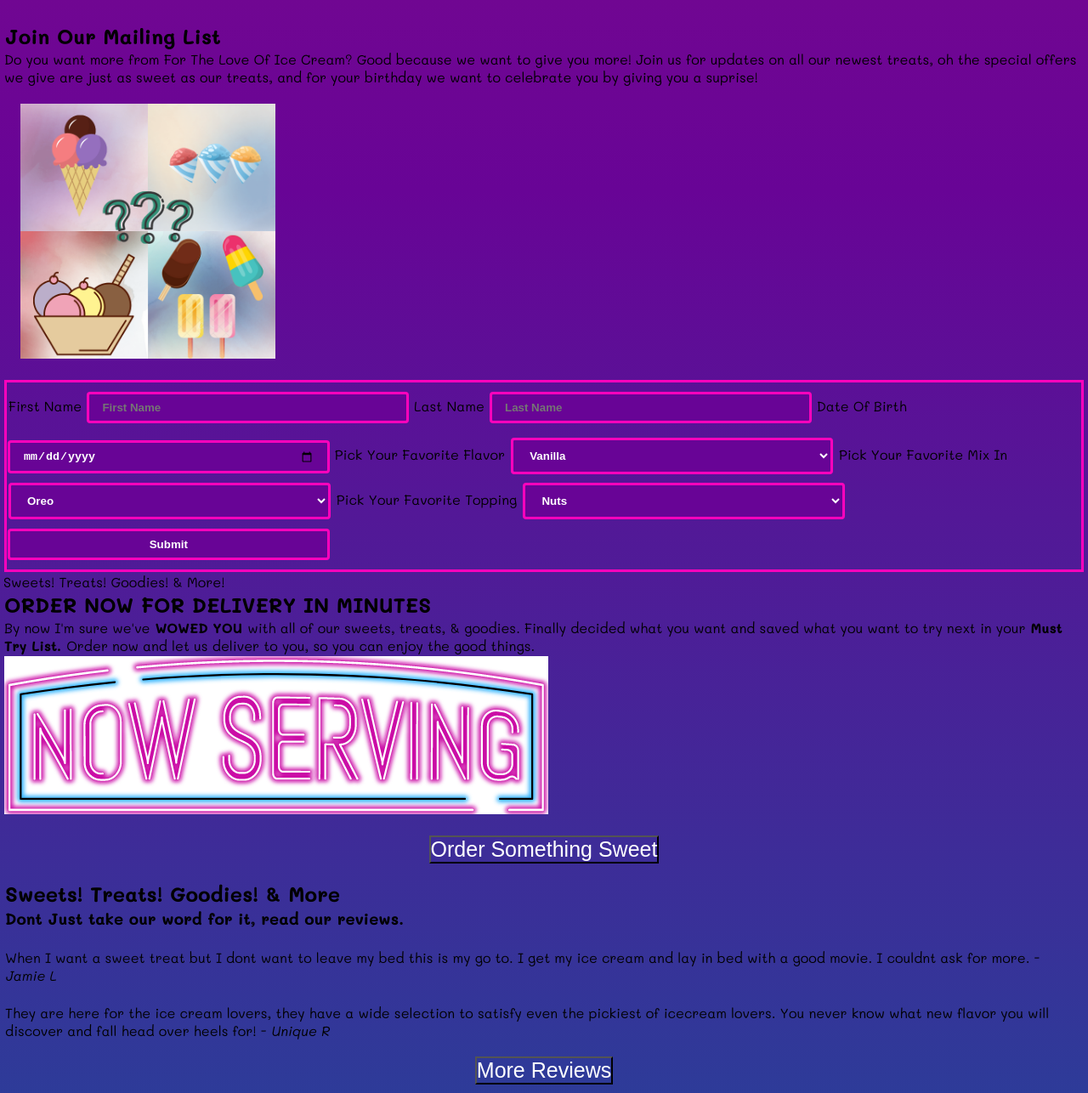
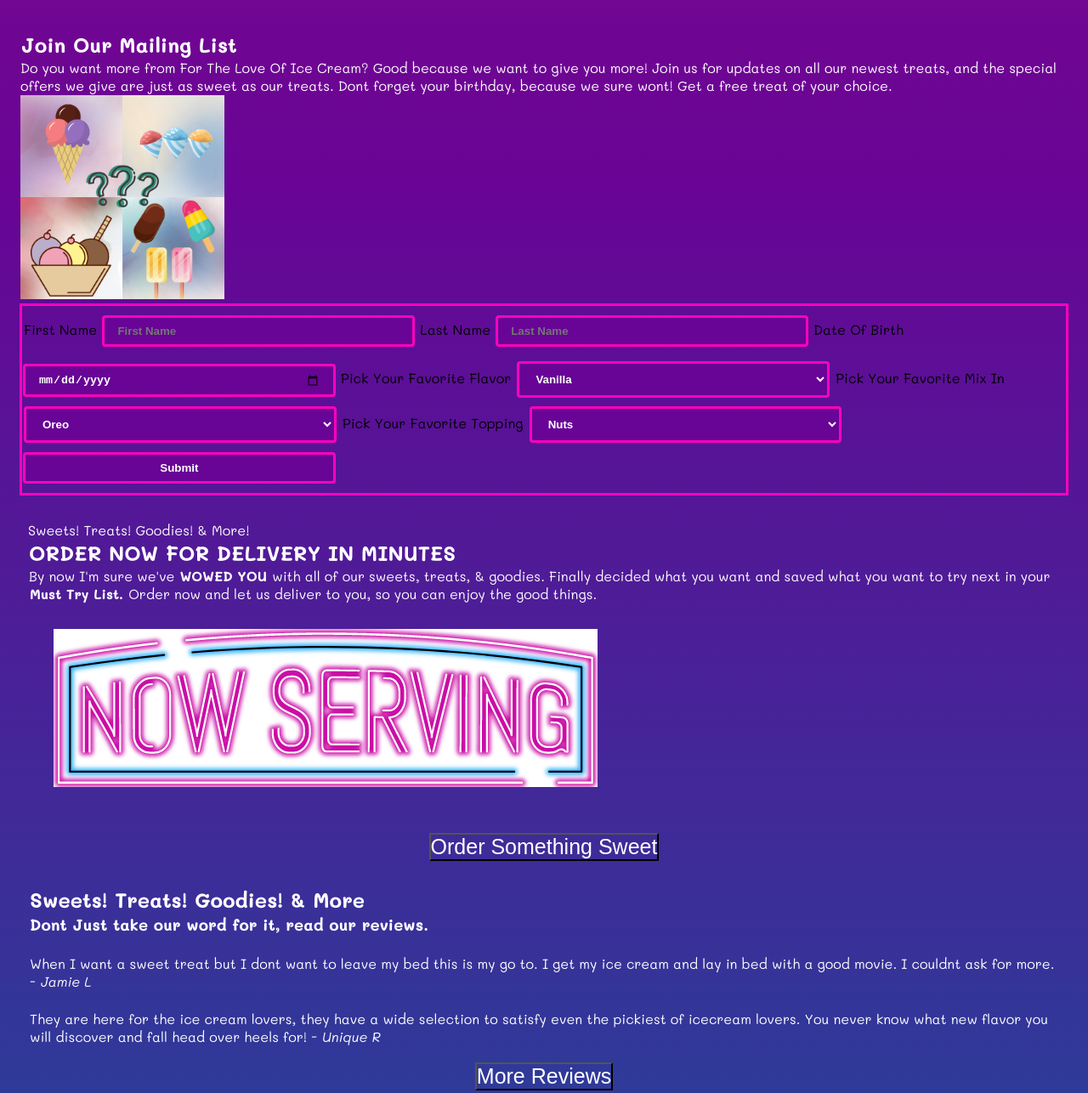
Before and after one commit to Jazz132129/IceCreamProject, a plain HTML site: page For The Love Of Ice Cream HTML CSS/index.html in a window 1280 px wide. Shown: the part 1324-2610 px from the top of the page at 85% size. Drawn offline with Linux system fonts and the light colour scheme.

Commit message:
fixed font so its all white and margins

```diff
--- a/For The Love Of Ice Cream HTML CSS/index.html
+++ b/For The Love Of Ice Cream HTML CSS/index.html
@@ -25,10 +25,10 @@
             <a href="#mailing-list" class="menu-link">Mailing List</a>
           </li>
           <li class="menu-item">
-            <a href="#Order Now" class="menu-link">Order Now</a>
+            <a href="#order-Now" class="menu-link">Order Now</a>
           </li>
           <li class="menu-item">
-            <a href="#Reviews" class="menu-link">The Reviews Dont Lie</a>
+            <a href="#reviews" class="menu-link">The Reviews Dont Lie</a>
           </li>
           <li class="menu-item">
             <a href="#Suprise" class="menu-link">Surprise Me</a>
@@ -70,31 +70,26 @@
                     alt="envelope"
                   />
               </li>
-              </li>
-            </ul>
+          </ul>
       </nav>
     </header>
     <br>
     <main>
       <header>
-        <div class="main-banner">
+        <div class="main-banner"/>
         <h1 class="main-banner-title">I Scream, You Scream, We All Scream For Ice Cream.</h1>
       </header>
       <section class="Featured-Favorites" id="Featured-Favorites">
         <h2>
           <p>
-            Sweets! Treats! Goodies! & More
+            This Month's Featured Favorites!
           </p>
-          </h2>
-        <h3>
+        </h2>
+        <section>
+          <h3>Sweets, Treats, Goodies, & More.</h3>
           <p>
-            This Month's Featured Favorites.
-          </p>
-        </h3>
-        <section>
-          <p>
-          We know theres just to many options to choose from, dont worry we have
-          got your back. Some of our most popular suggestions for everyone to
+            We know theres just to many options to choose from, dont worry we have
+            got your back. Some of our most popular suggestions for everyone to
           try.
           </p>
           <button class="button">Featured Favorites</button>
@@ -108,17 +103,19 @@
     <img src="./assets/IcecreamSunday.png" alt="Ice cream sunday" style="width:300px">
     <img src="./assets/IcecreamCake.png" alt="Ice cream cake" style="width:300px">
   </section>
-        <section id="mailing-list">
+        <section class="mailing-list" id="mailing-list">
           <h2>
             <p> Join Our Mailing List</p>
           </h2>
-          <p> Do you want more from For The Love Of Ice Cream? Good because we want to give you more!
-            Join us for updates on all our newest treats, oh the special offers we give are just as sweet as our treats,
-            and for your birthday we want to celebrate you by giving you a suprise!</p>
-          <img class="mailing-list" src="./assets/mailing-list.png" alt="Ice cream quiz" />
+          <p> Do you want more from For The Love Of Ice Cream? Good because we want
+            to give you more! Join us for updates on all our newest treats,
+            and the special offers we give are just as sweet as our treats.
+            Dont forget your birthday, because we sure wont! Get a free treat of your choice.
+          </p>
+          <img src="./assets/mailing-list.png" alt="mailing-list">
+        </section>
           <div class="mailing-list-container">
             <form action="action_page.php">
-
               <label for="fname">First Name</label>
               <input type="text" id="fname" name="firstname" placeholder="First Name">
 
@@ -170,11 +167,10 @@
               <option value="hard-chocolate-coating">Hard Chocolate Coating</option>
               </select>
               <input type="submit" value="Submit">
-
             </form>
           </div>
         </section>
-        <section id="order-now">
+        <section class="order-now" id="order-now">
           Sweets! Treats! Goodies! & More!
           <h2>ORDER NOW FOR DELIVERY IN MINUTES</h2>
             <p>By now I'm sure we've <strong>WOWED YOU</strong> with all of our
@@ -186,7 +182,7 @@
           <img class="order-now" src="./assets/ordernow.png" alt="order below" />
           <button class="button">Order Something Sweet</button>
         </section>
-        <section id="Reviews">
+        <section class="reviews" id="reviews">
           <h2>
             <p>
               Sweets! Treats! Goodies! & More
@@ -218,7 +214,7 @@
       </span>
       <nav class="page-header-menu-container">
         <ul class="Social">
-          <i class="Social"></i>
+          <i class="Social">
           <li class="instagram">
             <i class="instagram"></i>
             <img
--- a/For The Love Of Ice Cream HTML CSS/styles/styles.css
+++ b/For The Love Of Ice Cream HTML CSS/styles/styles.css
@@ -142,10 +142,17 @@ color: white;
 
 }
 
+.mailing-list > img{
+  display: flex;
+  justify-content: center;
+  height: 240px;
+  margin-bottom: 50px;
+}
 
 
 .mailing-list-container{
   border: 3px solid rgb(255, 3, 188);
+  margin: 20px;
 }
 
 input {
@@ -170,7 +177,17 @@ select {
   font-weight: bolder;
 }
 
+.order-now{
+  color: white;
+  box-sizing: border-box;
+  margin: 30px;
+}
 
+.reviews{
+  color: white;
+  box-sizing: border-box;
+  margin: 30px;
+}
 
 /* Footer */
 
```
